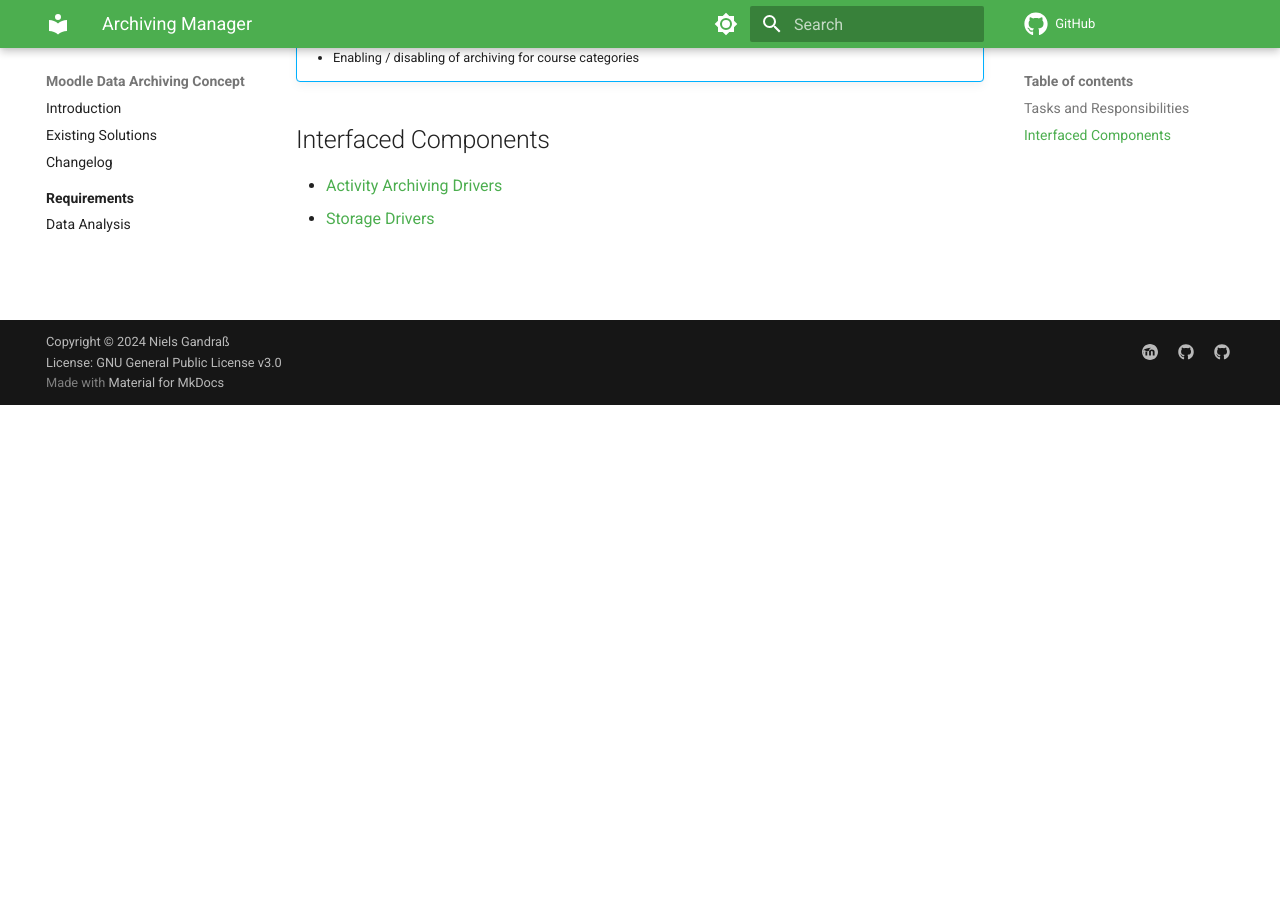
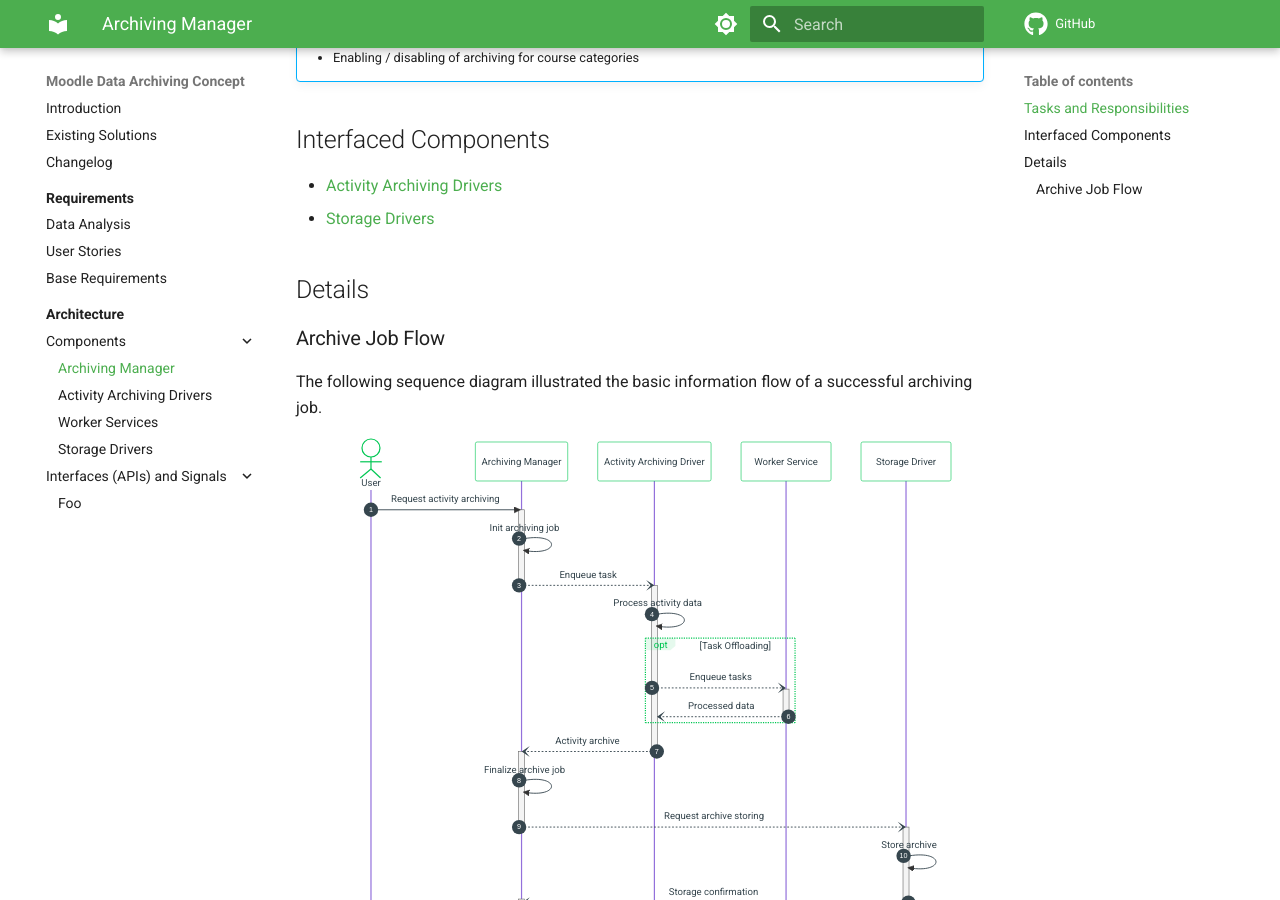
Before and after one commit to ngandrass/moodle-data-archiving-concept, an MkDocs documentation site: the page built from docs/architecture/components/archiving-manager.md, in a window 1280 px wide and 900 px high, scrolled down 1540 px. Built offline with MkDocs 1.6.1 and Material for MkDocs 9.7.7, drawn with Linux system fonts in a browser that asks for light colours; comment, search, counter and statistics services are not loaded; before the commit the page ends 1945 px from its top, so only the background shows below that; part of the change alters nothing that is shown.

Commit message:
Create sequence diagram to show information flow of a successful archiving job

````diff
--- a/docs/architecture/components/archiving-manager.md
+++ b/docs/architecture/components/archiving-manager.md
@@ -57,3 +57,49 @@ The archiving manager is the central entry point for archiving tasks.
 
 - [Activity Archiving Drivers](../activity-archiving-drivers)
 - [Storage Drivers](../storage-drivers)
+
+
+## Details
+
+### Archive Job Flow
+
+The following sequence diagram illustrated the basic information flow of a successful archiving job.
+
+```mermaid
+sequenceDiagram
+    autonumber
+    actor User
+
+    %% User input
+    User ->> Archiving Manager: Request activity archiving
+
+    %% Job start
+    activate Archiving Manager
+    Archiving Manager ->> Archiving Manager: Init archiving job
+    Archiving Manager --) Activity Archiving Driver: Enqueue task
+    deactivate Archiving Manager
+
+    %% Job processing
+    activate Activity Archiving Driver
+    Activity Archiving Driver ->> Activity Archiving Driver: Process activity data
+    opt Task Offloading
+        Activity Archiving Driver --) Worker Service: Enqueue tasks
+        activate Worker Service
+        Worker Service --) Activity Archiving Driver: Processed data
+        deactivate Worker Service
+    end
+    Activity Archiving Driver --) Archiving Manager: Activity archive
+    deactivate Activity Archiving Driver
+
+    %% Job postprocessing
+    activate Archiving Manager
+    Archiving Manager ->> Archiving Manager: Finalize archive job
+    Archiving Manager --) Storage Driver: Request archive storing
+    deactivate Archiving Manager
+    activate Storage Driver
+    Storage Driver ->> Storage Driver: Store archive
+    Storage Driver --) Archiving Manager: Storage confirmation
+    deactivate Storage Driver
+    activate Archiving Manager
+    deactivate Archiving Manager
+```
````
